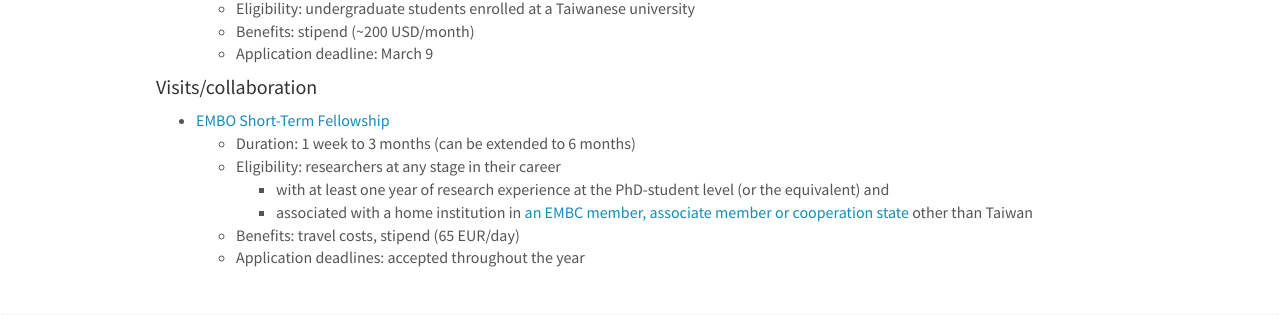
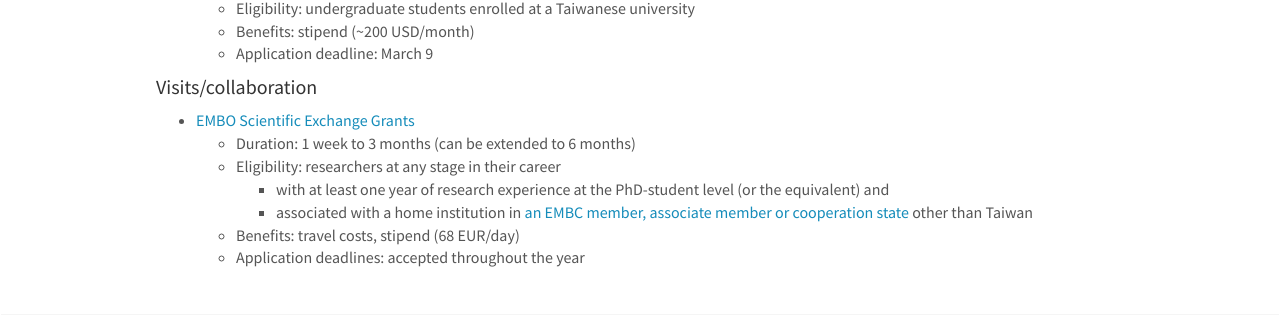
Before and after one commit to tzutongkao/Kao_Lab, a Jekyll site: the page built from _pages/openings.md, in a window 1280 px wide and 900 px high, scrolled down 2817 px. Shown: the part 150-465 px from the top of the window. Built offline with Jekyll 4.4.1, drawn with Linux system fonts in a browser that asks for light colours; nearby versions of some CDN libraries.

Commit message:
Update openings.md

```diff
--- a/_pages/openings.md
+++ b/_pages/openings.md
@@ -127,12 +127,12 @@
     * Application deadline: March 9
 
 #### Visits/collaboration
-* [EMBO Short-Term Fellowship](https://www.embo.org/funding-awards/fellowships/short-term-fellowships)
+* [EMBO Scientific Exchange Grants](https://www.embo.org/funding/fellowships-grants-and-career-support/scientific-exchange-grants/)
   * Duration: 1 week to 3 months (can be extended to 6 months)
   * Eligibility: researchers at any stage in their career
     * with at least one year of research experience at the PhD-student level (or the equivalent) and
     * associated with a home institution in [an EMBC member, associate member or cooperation state](https://www.embo.org/about-embo/member-states) other than Taiwan
-  * Benefits: travel costs, stipend (65 EUR/day)
+  * Benefits: travel costs, stipend (68 EUR/day)
   * Application deadlines: accepted throughout the year
 
 <br/>
```
